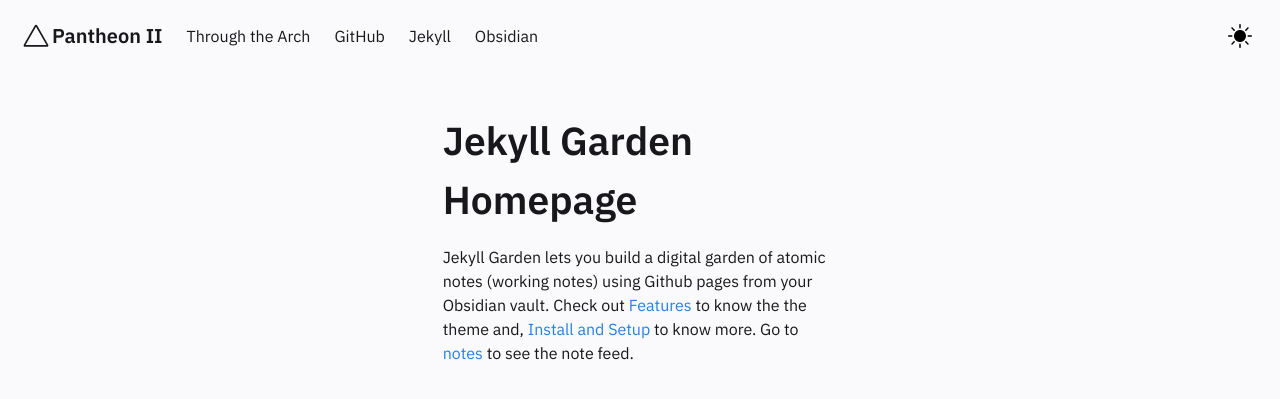
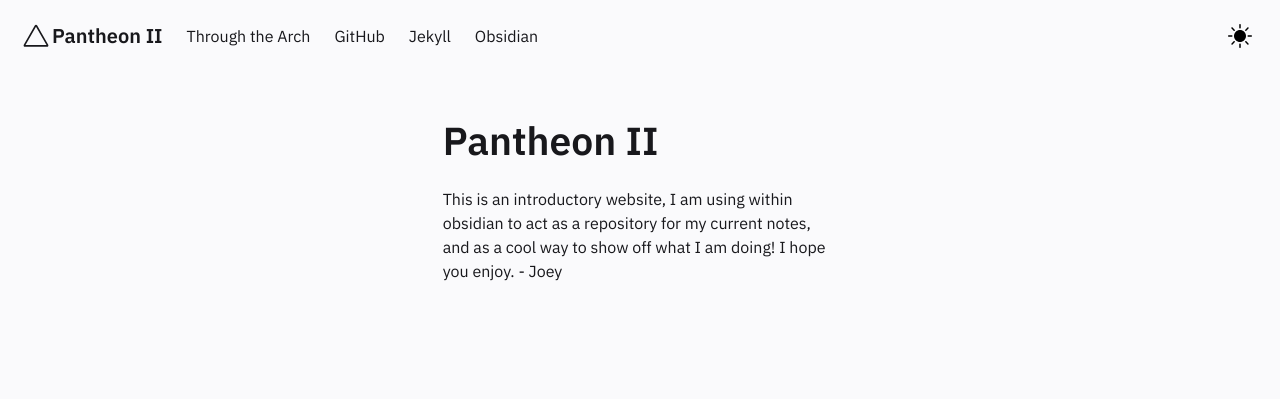
Before and after one commit to jtpr/jtpr.github.io, a Jekyll site: the page built from pages/index.md, in a window 1280 px wide. Shown: the top 399 px of the page. Built offline with Jekyll 4.4.1, drawn with Linux system fonts in a browser that asks for light colours.

Commit message:
Update Homepage.html

```diff
--- a/_includes/Homepage.html
+++ b/_includes/Homepage.html
@@ -1,11 +1,13 @@
 <div class="column is-4">
     <div class="block homeblock">
-    <h1>Jekyll Garden Homepage</h1>
+    <h1>Pantheon II</h1>
 
     <p>
-        Jekyll Garden lets you build a digital garden of atomic notes (working notes) using Github pages from your Obsidian vault.
-        Check out <a href="../posts/features">Features </a> to know the the theme and, <a href="../posts/how-to"> Install and Setup </a> to know more.
-        Go to <a href="../notes"> notes </a> to see the note feed.
+       This is an introductory website, I am using within obsidian to act as a repository for my current notes, and as a cool way to show off what I am doing!
+
+       I hope you enjoy.
+
+       - Joey
     </p>
 
     </div>
```
